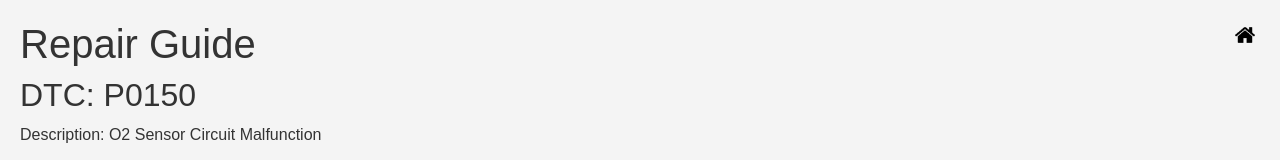
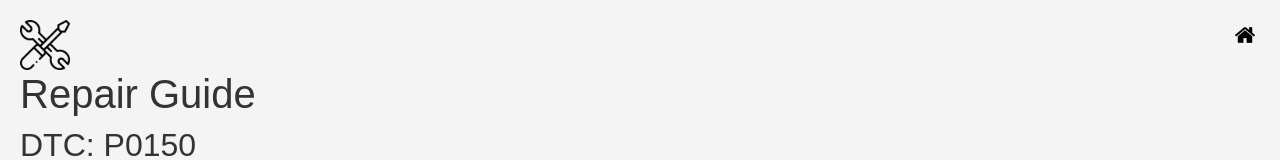
Before and after one commit to 394-w24/obd-app, a React (Vite) app: page /repairguide in a window 1280 px wide. Shown: the top 160 px of the page. Built offline with nearby package versions, Linux system fonts and the light colour scheme.

Commit message:
icon added to every page, linked to navpage

```diff
--- a/src/components/CodeInfoPage.jsx
+++ b/src/components/CodeInfoPage.jsx
@@ -10,7 +10,7 @@ const CodeInfoPage = () => {
   return (
     <div className="container">
       <div className="inner">
-        <a href="/" className="link">
+        <a href="/navpage" className="link">
           <img src={icon} alt="Repair Icon" className="logo" />
         </a>
       </div>
--- a/src/components/LocalMechanics.jsx
+++ b/src/components/LocalMechanics.jsx
@@ -3,7 +3,7 @@ import MechanicCard from './MechanicCard';
 import { calculateBbox, haversineDistance } from '../utilities/coordinates';
 import { SpinningCircles } from 'react-loading-icons'
 import ThreeDots from 'react-loading-icons/dist/esm/components/three-dots';
-
+import icon from ".././icons/carRepair.png";
 
 const LocalMechanics = () => {
   const [mechanics, setMechanics] = useState([]);
@@ -61,6 +61,9 @@ const LocalMechanics = () => {
 
   return (
     <div className='container'>
+      <a href="/navpage" className="link">
+        <img src={icon} alt="Repair Icon" className="logo" />
+      </a>
       <h1>Mechanics Near You</h1>
       <ul>
         {mechanics.map(mechanic => (
--- a/src/components/RepairGuide.jsx
+++ b/src/components/RepairGuide.jsx
@@ -1,11 +1,15 @@
 import React from 'react';
 import guideData from '../data/repair.json';
+import icon from ".././icons/carRepair.png";
 
 const RepairGuide = () => {
     const dtcEntries = guideData['Repair Guide']['DTC'];
 
     return (
         <div>
+            <a href="/navpage" className="link">
+                <img src={icon} alt="Repair Icon" className="logo" />
+            </a>
             <h1>Repair Guide</h1>
             {Object.entries(dtcEntries).map(([dtcCode, dtcData]) => (
                 <div key={dtcCode}>
--- a/src/components/RequestPage.jsx
+++ b/src/components/RequestPage.jsx
@@ -27,7 +27,7 @@ const RequestPage = () => {
     return (
         <div className="container">
             <div className="inner">
-                <a href="/" className="link">
+                <a href="/navpage" className="link">
                     <img src={icon} alt="Repair Icon" className="logo" />
                     <span className="title">RepairMate</span>
                 </a>
```
